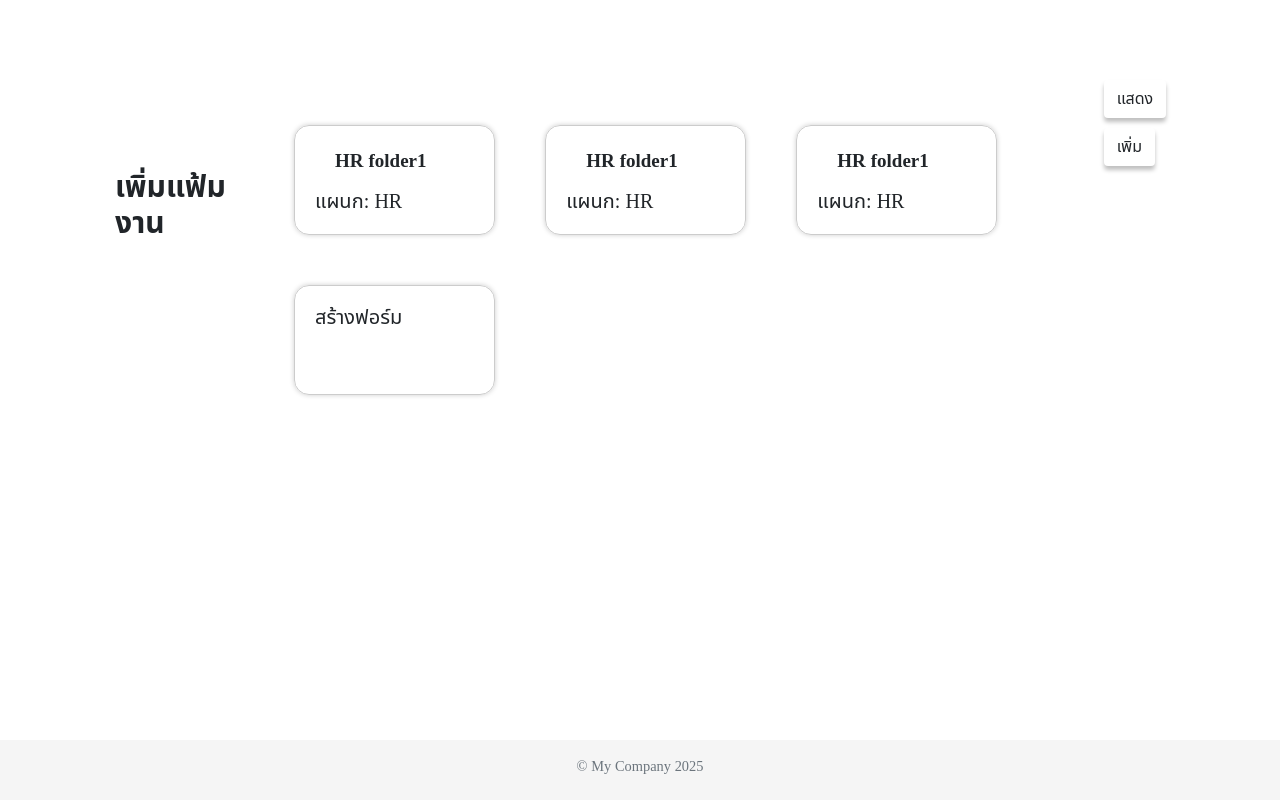
After one commit to Thanapz7/task-management, a Yii app: template views/home/add-form.php in a window 1280 px wide. The commit adds this page. Run offline with PHP 8.4 and a stand-in for Yii, Linux system fonts and the light colour scheme; the template is opened without the code that fills it, so the values that code supplies are empty; some libraries are stand-ins or nearby versions.

Commit message:
add work, add-form page (css on style tag)

```diff
--- a/assets/AppAsset.php
+++ b/assets/AppAsset.php
@@ -22,6 +22,7 @@ class AppAsset extends AssetBundle
     public $css = [
         'css/site.css',
         'css/style.css',
+        'css/layout.css',
     ];
     public $js = [
     ];
--- /dev/null
+++ b/views/home/add-form.php
@@ -0,0 +1,46 @@
+<?php
+$this->title='Add Forms';
+?>
+
+<h4 class="text-header">เพิ่มแฟ้มงาน</h4>
+<div class="row folders">
+    <div class="col-sm-3 folder" style="cursor: pointer">
+        <div style="margin: 10px">
+            <div class="folder-head">
+                <i class="fa-regular fa-folder"></i>
+                <h5>HR folder1</h5>
+            </div>
+            <p class="department">แผนก: HR</p>
+        </div>
+    </div>
+    <div class="col-sm-3 folder" style="cursor: pointer">
+        <div style="margin: 10px">
+            <div class="folder-head">
+                <i class="fa-regular fa-folder"></i>
+                <h5>HR folder1</h5>
+            </div>
+            <p class="department">แผนก: HR</p>
+        </div>
+    </div>
+    <div class="col-sm-3 folder" style="cursor: pointer">
+        <div style="margin: 10px">
+            <div class="folder-head">
+                <i class="fa-regular fa-folder"></i>
+                <h5>HR folder1</h5>
+            </div>
+            <p class="department">แผนก: HR</p>
+        </div>
+    </div>
+    <div class="col-sm-3 folder" style="cursor: pointer">
+        <div style="margin: 10px">
+            <div class="folder-head-add">
+                <i class="fa-solid fa-folder-plus"></i>
+                <h5>สร้างฟอร์ม</h5>
+            </div>
+        </div>
+    </div>
+</div>
+<div class="group-btn">
+    <button type="submit" class="btn btn-show">แสดง</button>
+    <button type="submit" class="btn btn-add">เพิ่ม</button>
+</div>
--- /dev/null
+++ b/web/css/layout.css
@@ -0,0 +1,96 @@
+body{
+    font-family: "Noto Sans Thai", serif;
+}
+/* Set height of the grid so .sidenav can be 100% (adjust if needed) */
+.row.content {height: 100vh}
+
+/* Set gray background color and 100% height */
+.sidenav {
+    background-color: #f1f1f1;
+    height: 100%;
+}
+.nav .nav-pills .nav-stacked li a{
+    color:#ffffff ;
+    font-weight: bold;
+}
+.logout{
+    display: flex;
+    align-items: center;
+    justify-content: center;
+    font-size: 30px;
+    color: #FF1317;
+    margin-top: 200px;
+    cursor: pointer;
+}
+.text-header{
+    font-size: 30px;
+    font-weight: bold;
+    margin-top: 100px;
+    margin-left: 30px;
+}
+.folder{
+    padding: 10px;
+    border: 1px solid #cccccc;
+    border-radius: 15px;
+    width:210px;
+    height: 110px;
+    margin:25px;
+    box-shadow: 0 0 5px rgba(0, 0, 0, 0.2);
+}
+.folder:hover{
+    background-color: #B7E0FF;
+}
+.folders{
+    margin: 30px;
+}
+.actived{
+    background-color: #95D2B3;
+    border-radius: 10px;
+    font-size: 19px;
+}
+.logo {
+    color: #95D2B3;
+    margin: 50px;
+    display: flex;
+    align-items: center;
+    justify-content: center;
+    font-size: 50px;
+}
+.user-info{
+    display: flex;
+    flex-direction: column;
+    align-items: center;
+    justify-content: center;
+    margin-bottom: 10px ;
+}
+.folder-head{
+    display: flex;
+    flex-direction: row;
+    padding: 5px;
+}
+.folder-head i{
+    font-size: 30px;
+}
+.folder-head h5{
+    font-size: 19px;
+    margin-left: 15px;
+    font-weight: bold;
+}
+.nav-fonts{
+    color: #ffffff; !important;
+    font-size: 19px;
+    font-weight: bold;
+}
+.department{
+    font-size: 20px;
+}
+
+
+/* On small screens, set height to 'auto' for sidenav and grid */
+@media screen and (max-width: 767px) {
+    .sidenav {
+        height: auto;
+        padding: 15px;
+    }
+    .row.content {height: auto;}
+}
```
Also changed, not shown: controllers/HomeController.php (+12 -0 lines), views/home/work.php (added, +64 -0 lines), views/layouts/layout.php (added, +181 -0 lines).
